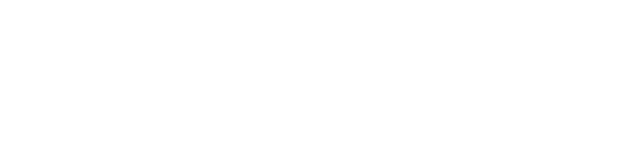
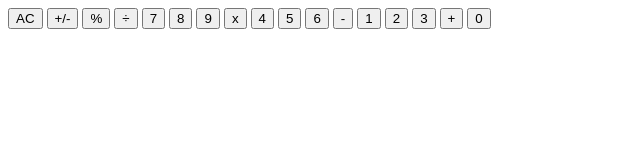
Before and after one commit to ghmacg/calculator-js, a plain HTML site: page index.html in a window 1280 px wide. Shown: the whole page, without its empty margins (0-640 px from the left). Drawn offline with Linux system fonts and the light colour scheme.

Commit message:
Add basic html calculator

```diff
--- a/index.html
+++ b/index.html
@@ -8,6 +8,25 @@
     <script defer src="scripts/main.js"></script>
 </head>
 <body>
-
+    <div id="calculator">
+        <div id="display"></div>
+        <button id="clear">AC</button>
+        <button id="sign">+/-</button>
+        <button id="percent">%</button>
+        <button id="÷" class="operator">÷</button>
+        <button id="7" class="operand">7</button>
+        <button id="8" class="operand">8</button>
+        <button id="9" class="operand">9</button>
+        <button id="x" class="operator">x</button>
+        <button id="4" class="operand">4</button>
+        <button id="5" class="operand">5</button>
+        <button id="6" class="operand">6</button>
+        <button id="-" class="operator">-</button>
+        <button id="1" class="operand">1</button>
+        <button id="2" class="operand">2</button>
+        <button id="3" class="operand">3</button>
+        <button id="+" class="operator">+</button>
+        <button id="0" class="operand">0</button>
+    </div>
 </body>
 </html>
```
